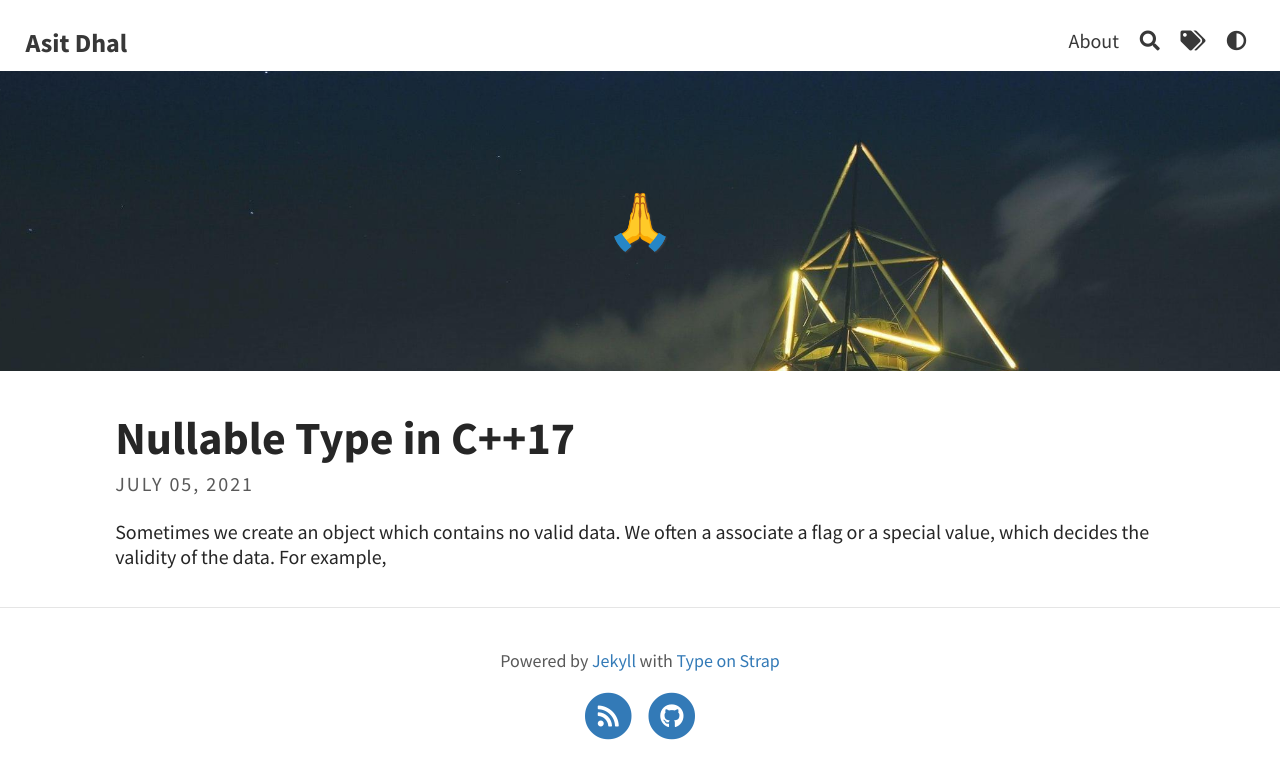
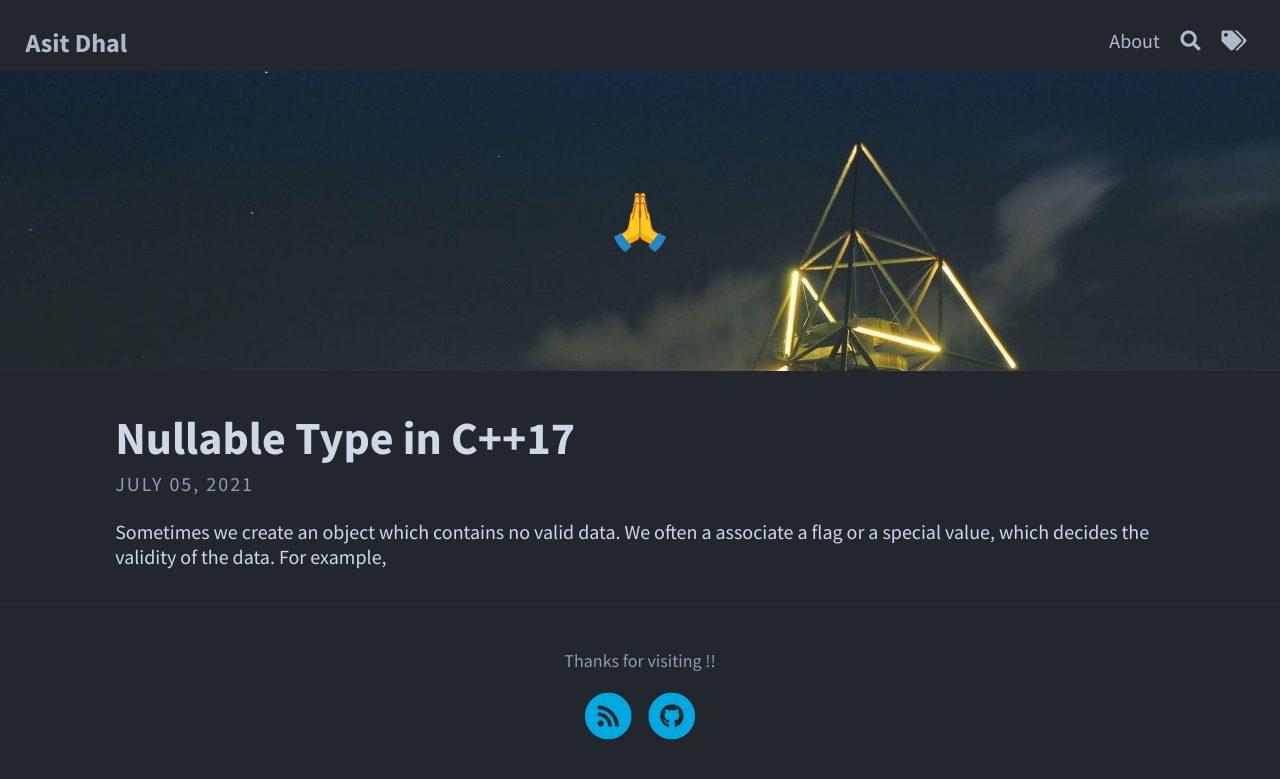
Before and after one commit to asit-dhal/asit-dhal.github.io, a Jekyll site: the page built from index.html, in a window 1280 px wide. Shown: the top 779 px of the page. Built offline with Jekyll 4.4.1, drawn with Linux system fonts in a browser that asks for light colours; the list of posts is cut into pages by our own code.

Commit message:
Change config

```diff
--- a/_config.yml
+++ b/_config.yml
@@ -11,8 +11,7 @@ favicon: assets/favicon.ico                             # Icon displayed in the
 # Header and footer text
 header_text: 🙏 # Change Blog header text
 header_feature_image: assets/img/pexels/triangular.jpeg
-footer_text: >
-  Powered by <a href="https://jekyllrb.com/">Jekyll</a> with <a href="https://github.com/sylhare/Type-on-Strap">Type on Strap</a>
+footer_text: Thanks for visiting !!
 
 # Blog
 excerpt: true                                           # Or "truncate" (first 250 characters), "false" to disable
@@ -26,7 +25,7 @@ katex: true                                             # Enable if using math m
 mermaid: true                                           # Enable mermaid-js for sequence and diagrams
 google_analytics:                                       # Tracking ID, e.g. "UA-000000-01"
 cookie_consent: false                                   # To respect the usage of cookies
-color_theme: auto                                       # auto, dark or light
+color_theme: dark                                       # auto, dark or light
 
 # Comments
 comments:
@@ -37,14 +36,8 @@ comments:
     issue-term: comment                                 # Issue term (e.g. "comment" consider issues with this word in the title as comments)
 
 # PAGINATION
-paginate: 5
+paginate: 10
 paginate_path: "/blog/page:num"
-
-# PORTFOLIO
-collections:
-  portfolio:
-    output: true
-    permalink: /:collection/:name
 
 # BUILD SETTINGS
 plugins: [jekyll-paginate, jekyll-seo-tag, jekyll-feed]
```
